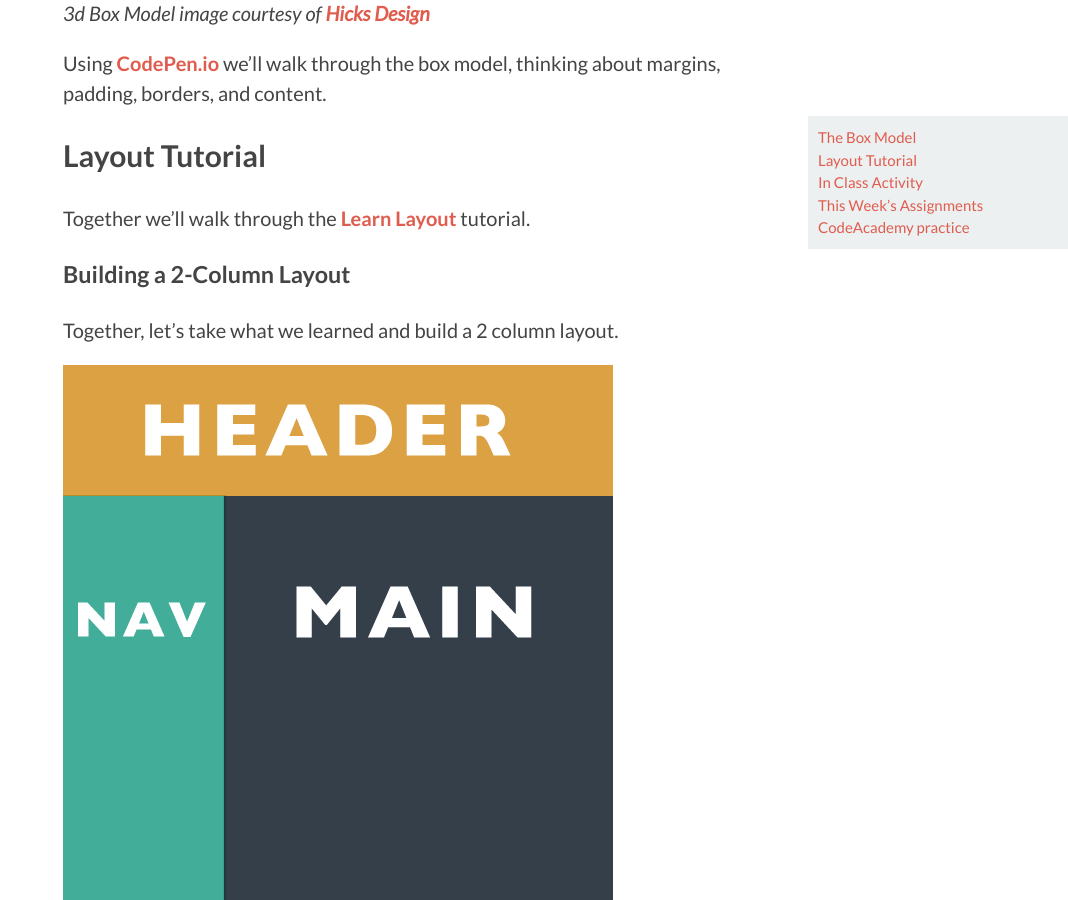
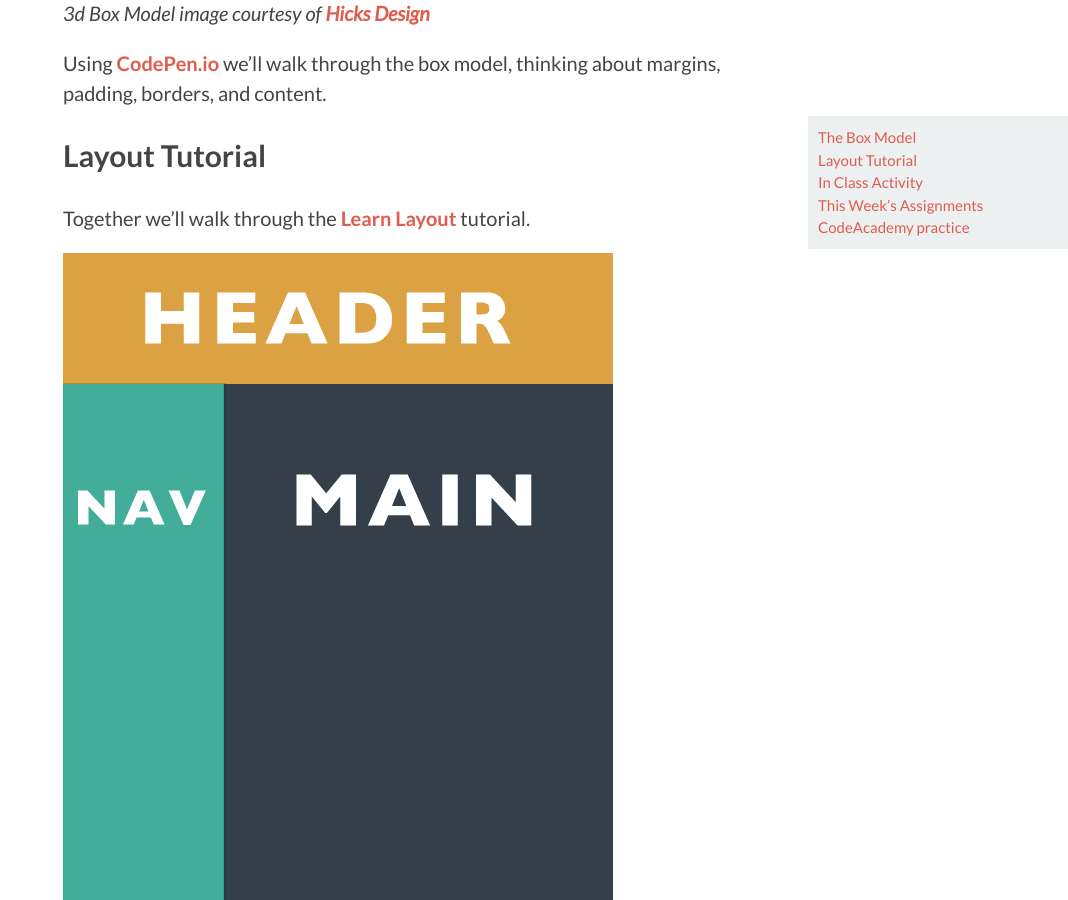
Before and after one commit to DMD1070/DMD1070.github.io, a Jekyll site: the page built from lessons/8-layout.md, in a window 1280 px wide and 900 px high, scrolled down 731 px. Shown: the whole window, without its empty margins (212-1280 px from the left). Built offline with Jekyll 4.4.1, drawn with Linux system fonts in a browser that asks for light colours.

Commit message:
remove 2 column layout activity

```diff
--- a/lessons/8-layout.md
+++ b/lessons/8-layout.md
@@ -22,10 +22,6 @@ Using [CodePen.io](http://codepen.io/) we'll walk through the box model, thinkin
 
 Together we'll walk through the [Learn Layout](http://learnlayout.com/) tutorial.
 
-### Building a 2-Column Layout
-
-Together, let's take what we learned and build a 2 column layout.
-
 ![2 column layout](/lesson_files/2-column.png)
 
 ## In Class Activity
```
